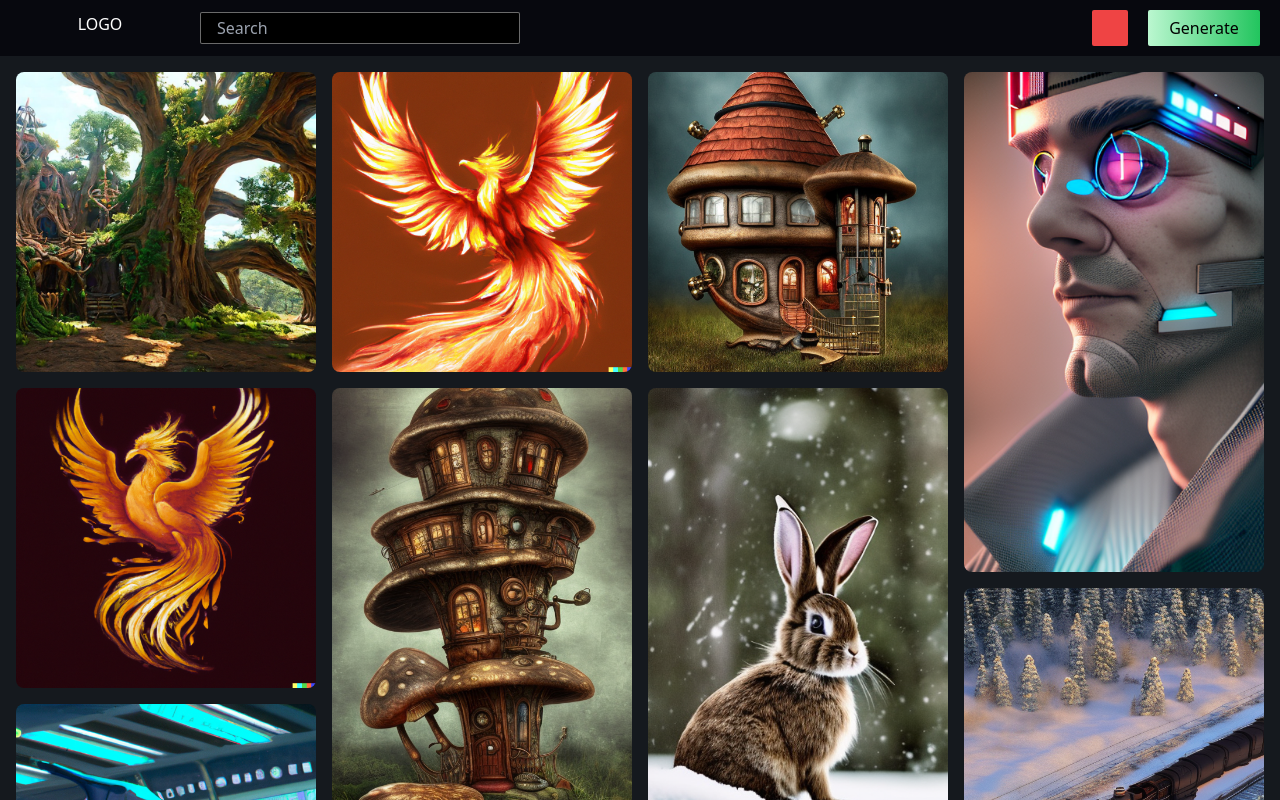
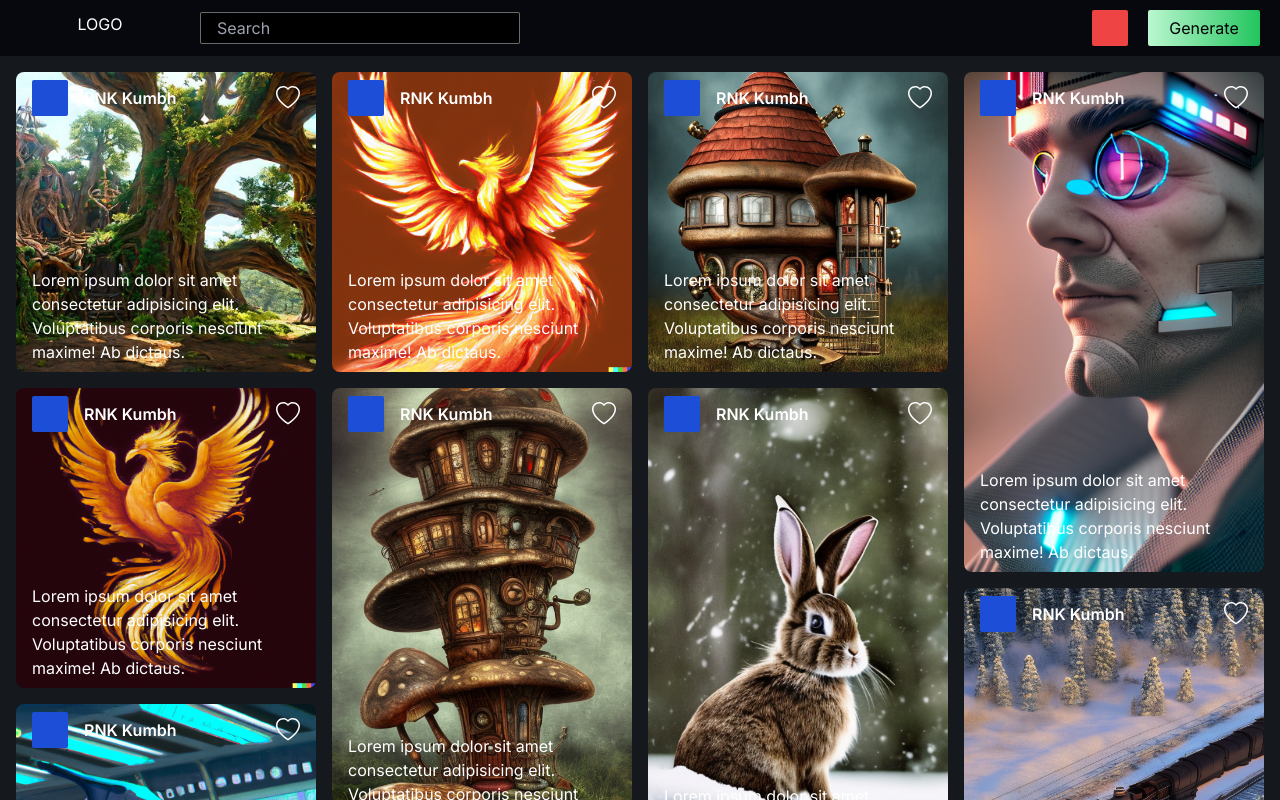
Before and after one commit to Rounak-28/ai-art-app, a Next.js app: page / in a window 1280 px wide. Shown: the top 800 px of the page. Built offline with nearby package versions, Linux system fonts and the light colour scheme.

Commit message:
added hover effect on images

```diff
--- a/components/Navbar.tsx
+++ b/components/Navbar.tsx
@@ -13,7 +13,7 @@ const Navbar = () => {
           placeholder="Search"
         />
       </div>
-      <div className="flex space-x-5">
+      <div className="flex space-x-5 items-center">
         <div className="avatar w-9 h-9 bg-red-500 rounded-sm  cursor-pointer"></div>
         <button className="w-28 h-9 bg-gradient-to-r from-green-200 to-green-500 rounded-sm text-black flex items-center justify-center hover:from-green-300 hover:to-green-600">
           Generate
--- a/components/PostCard.tsx
+++ b/components/PostCard.tsx
@@ -1,9 +1,27 @@
 import Image from "next/image";
+import { BsHeart } from "react-icons/bs"
 
 const PostCard = ({ img }: any) => {
   return (
-    <div className="py-2 rounded-lg w-fit mx-auto">
-      <Image src={`/images/${img}.png`} width={400} height={400} alt="" className="rounded-lg" />
+    <div className="py-2 rounded-lg w-fit mx-auto cursor-pointer relative">
+      <Image
+        src={`/images/${img}.png`}
+        width={400}
+        height={400}
+        alt=""
+        className="rounded-lg hover:brightness-[.30]"
+      />
+      <div className="top w-full absolute top-0 p-4 flex items-center justify-between">
+        <div className="flex items-center space-x-4">
+          <div className="avatar w-9 h-9 bg-blue-700 rounded-sm  cursor-pointer"></div>
+          <span className="font-semibold">RNK Kumbh</span>
+        </div>
+        <BsHeart className="text-2xl" />
+      </div>
+      <p className="prompt absolute bottom-0 p-4">
+        Lorem ipsum dolor sit amet consectetur adipisicing elit. Voluptatibus
+        corporis nesciunt maxime! Ab dictaus.
+      </p>
     </div>
   );
 };
--- a/package.json
+++ b/package.json
@@ -9,13 +9,14 @@
     "lint": "next lint"
   },
   "dependencies": {
-    "@next/font": "13.1.4",
+    "@next/font": "^13.1.5",
     "@types/node": "18.11.18",
     "@types/react": "18.0.27",
     "@types/react-dom": "18.0.10",
     "next": "13.1.4",
     "react": "18.2.0",
     "react-dom": "18.2.0",
+    "react-icons": "^4.7.1",
     "typescript": "4.9.4"
   },
   "devDependencies": {
--- a/pages/_app.tsx
+++ b/pages/_app.tsx
@@ -1,12 +1,15 @@
 import Navbar from "@/components/Navbar";
 import "@/styles/globals.css";
 import type { AppProps } from "next/app";
+import { Inter } from '@next/font/google'
+
+const inter = Inter({ subsets: ['latin'] })
 
 export default function App({ Component, pageProps }: AppProps) {
   return (
-    <>
+    <main className={inter.className}>
       <Navbar />
       <Component {...pageProps} />
-    </>
+    </main>
   );
 }
--- a/pages/index.tsx
+++ b/pages/index.tsx
@@ -7,7 +7,7 @@ export default function Home() {
 
 
   return (
-    <div className="min-h-screen bg-[#15191e]">
+    <div className="min-h-screen bg-[#15191e] text-white">
       <main className="columns-1 sm:columns-2 md:columns-3 lg:columns-4 gap-4 py-2 px-4">
         <PostCard img={1}/>
         <PostCard img={2}/>
```
Also changed, not shown: 1 other file (tests, documents, lock files or other folders).
